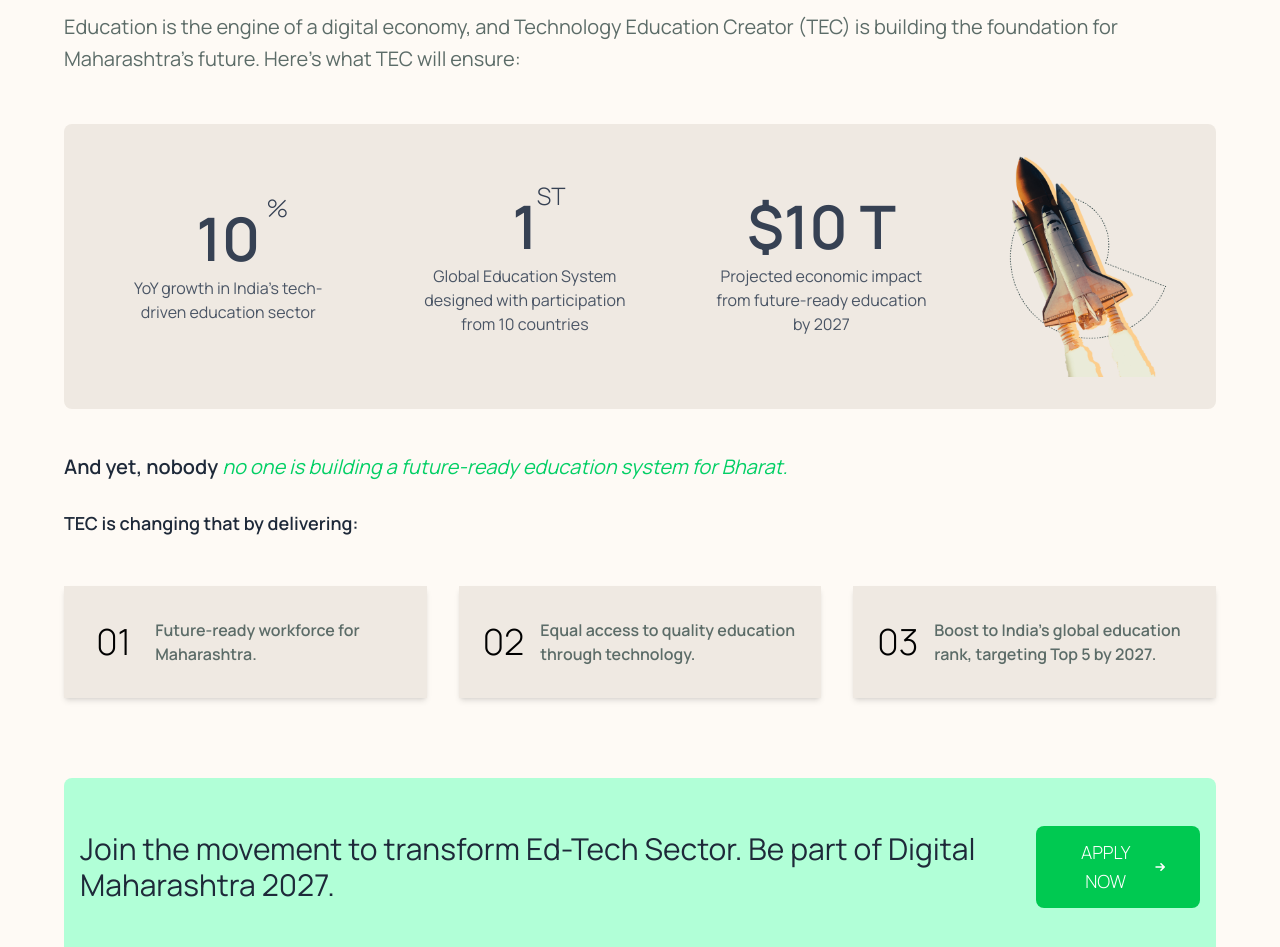
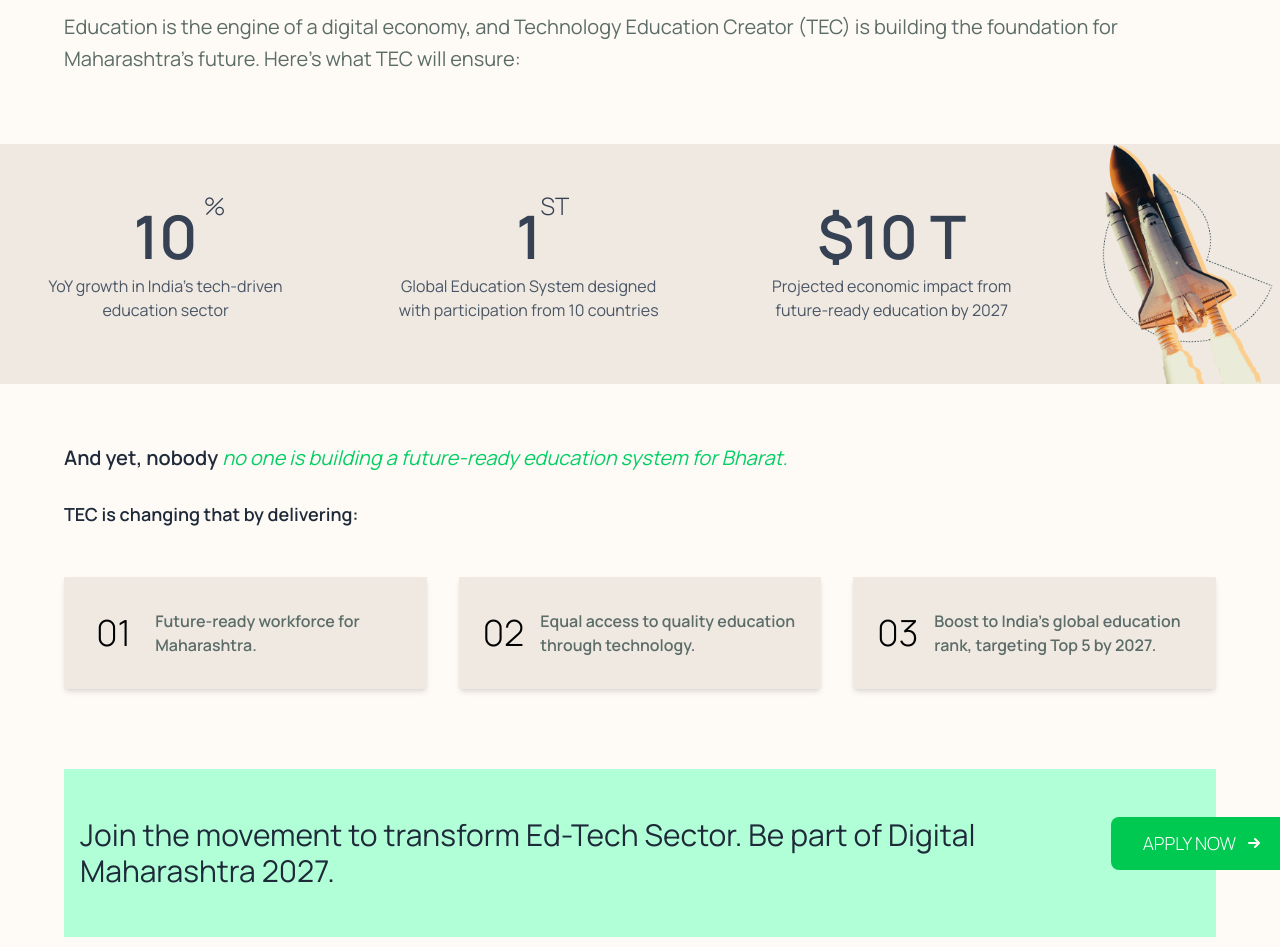
Before and after one commit to Technology-World-Creater/digital-mh-2027, a Next.js app: page /TechnologyEducationCreater in a window 1280 px wide. Shown: the part 1080-2027 px from the top of the page. Built offline with nearby package versions, Linux system fonts and the light colour scheme.

Commit message:
fix(ui): adjust button positioning and layout spacing
Fix inconsistent button positioning in DigitalTransformation and WhyTecMatters components by standardizing the layout. Improve overall spacing and container structure for better responsiveness.

```diff
--- a/src/app/TechnologyEducationCreater/components/WhyTecMatters.tsx
+++ b/src/app/TechnologyEducationCreater/components/WhyTecMatters.tsx
@@ -3,19 +3,21 @@ import Image from "next/image";
 
 const WhyTecMatters = () => {
   return (
-    <section className="py-16 px-4 md:px-8 lg:px-16 bg-[#FEFAF5] text-gray-800">
-      <div className="max-w-7xl mx-auto">
+    <section className="bg-[#FEFAF5] text-gray-800">
+      <div className="max-w-7xl mx-auto py-16 px-4 md:px-8 lg:px-16 ">
         <h2 className="text-4xl font-bold mb-4">
           Why TEC Matters for{" "}
           <span className="text-green-500">Digital Maharashtra 2027 ?</span>
         </h2>
-        <p className="text-xl leading-relaxed mb-12 text-[#5C6C68]">
+        <p className="text-xl leading-relaxed mb-1 text-[#5C6C68]">
           Education is the engine of a digital economy, and Technology Education
           Creator (TEC) is building the foundation for Maharashtra&apos;s
           future. Here&apos;s what TEC will ensure:
         </p>
+      </div>
 
-        <div className="flex flex-col md:flex-row gap-8 mb-12 p-4 md:p-8 items-center justify-center bg-[#EFE9E2] relative overflow-hidden rounded-lg">
+      <div className=" bg-[#EFE9E2]">
+        <div className="max-w-7xl mx-auto relative overflow-hidden rounded-lg flex flex-col md:flex-row gap-8 pb-12 p-4 md:p-0 items-center justify-center">
           <div className="flex flex-col items-center text-center p-6">
             <div className="text-6xl font-semibold font- text-gray-700 mb-2 relative">
               10
@@ -54,11 +56,13 @@ const WhyTecMatters = () => {
               height={0}
               sizes="100vw"
               alt="Startup illustration"
-              className="h-80 w-full object-cover md:w-auto md:h-auto max-w-full"
+              className="h-80 w-full object-cover md:w-auto md:h-60 max-w-full"
             />
           </div>
         </div>
+      </div>
 
+      <div className="max-w-7xl mx-auto py-16 px-4 md:px-8 lg:px-16 ">
         <p className="text-xl font-semibold text-gray-800 leading-5 mb-8">
           And yet, nobody{" "}
           <span className="font-normal text-[#03CF65] italic">
@@ -97,13 +101,13 @@ const WhyTecMatters = () => {
           </div>
         </div>
 
-        <div className="relative mt-20 bg-[#B1FFD7] py-12 px-4 text-center md:text-left mb-12 max-w-6xl mx-auto rounded-lg">
-          <div className="flex flex-col md:flex-row items-center justify-center md:justify-between">
-            <h2 className="text-2xl md:text-3xl font-normal text-gray-800 mb-4 md:mb-0 text-center md:text-left">
+        <div className="relative mt-20 bg-[#B1FFD7] py-12 px-4 text-left mb-12 max-w-6xl">
+          <div className="container mx-auto flex flex-col md:flex-row items-center justify-center md:justify-between">
+            <h2 className="text-2xl md:text-3xl font-normal text-gray-800 mb-4 w-[80%] md:mb-0">
               Join the movement to transform Ed-Tech Sector. Be part of Digital
               Maharashtra 2027.
             </h2>
-            <button className="text-lg leading-relaxed bg-green-500 hover:bg-green-600 text-white font-light py-3 px-8 rounded-lg flex items-center space-x-2 mt-4 md:mt-0">
+            <button className="flex absolute md:-right-20 right-20 bottom-2 md:bottom-2/5 text-lg leading-relaxed bg-green-500 hover:bg-green-600 text-white font-light py-3 px-8 rounded-lg items-center space-x-2">
               <span>APPLY NOW</span>
               <svg
                 xmlns="http://www.w3.org/6000/svg"
--- a/src/app/TechnologyServiceCreater/components/DigitalTransformation.tsx
+++ b/src/app/TechnologyServiceCreater/components/DigitalTransformation.tsx
@@ -127,7 +127,7 @@ const DigitalTransformation = () => {
               Join the movement to transform Service-Tech Sector. Be part of
               Digital Maharashtra 2027.
             </h2>
-            <button className="hidden md:flex absolute -right-20 text-lg leading-relaxed bg-green-500 hover:bg-green-600 text-white font-light py-3 px-8 rounded-lg items-center space-x-2">
+            <button className="flex absolute md:-right-20 right-20 bottom-2 md:bottom-2/5 text-lg leading-relaxed bg-green-500 hover:bg-green-600 text-white font-light py-3 px-8 rounded-lg items-center space-x-2">
               <span>APPLY NOW</span>
               <svg
                 xmlns="http://www.w3.org/6000/svg"
```
